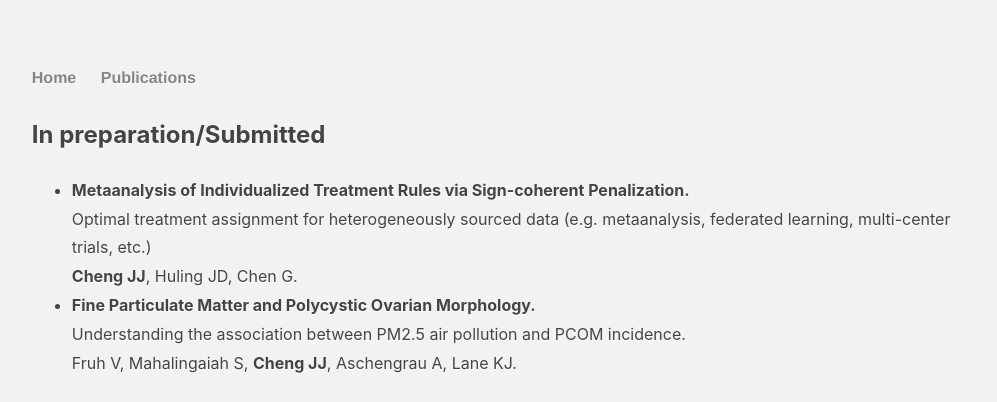
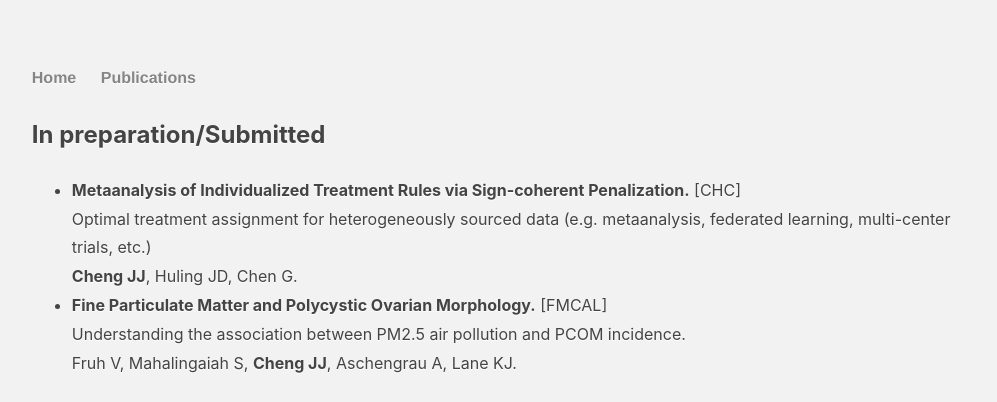
Before and after one commit to jay-jojo-cheng/jay-jojo-cheng.github.io, a Jekyll site: the page built from publications.md, in a window 1280 px wide. Shown: the top 402 px of the page, without its empty margins (141-1138 px from the left). Built offline with Jekyll 4.4.1, drawn with Linux system fonts in a browser that asks for light colours.

Commit message:
Update publications.md

```diff
--- a/publications.md
+++ b/publications.md
@@ -6,10 +6,10 @@ description: Jay Jojo Cheng's publications
 
 ## In preparation/Submitted
 
--   **Metaanalysis of Individualized Treatment Rules via Sign-coherent Penalization.** <br>
+-   **Metaanalysis of Individualized Treatment Rules via Sign-coherent Penalization.** [CHC] <br>
     Optimal treatment assignment for heterogeneously sourced data (e.g. metaanalysis, federated learning, multi-center trials, etc.) <br>
     **Cheng JJ**, Huling JD, Chen G.
--   **Fine Particulate Matter and Polycystic Ovarian Morphology.** <br>
+-   **Fine Particulate Matter and Polycystic Ovarian Morphology.** [FMCAL] <br>
     Understanding the association between PM2.5 air pollution and PCOM incidence. <br>
     Fruh V, Mahalingaiah S, **Cheng JJ**, Aschengrau A, Lane KJ.
 
```
